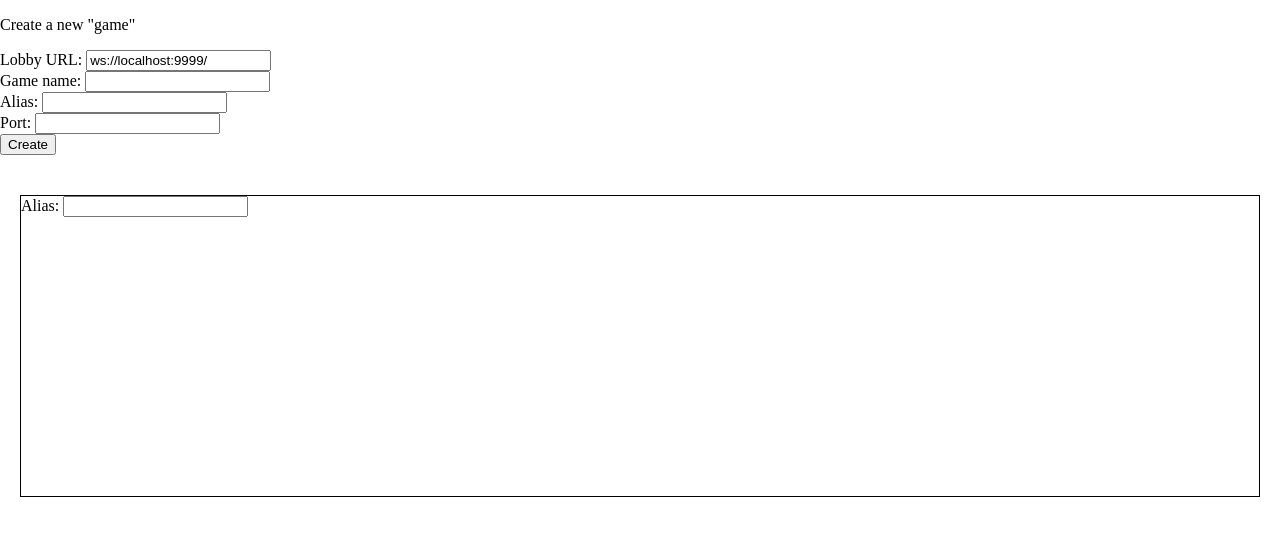
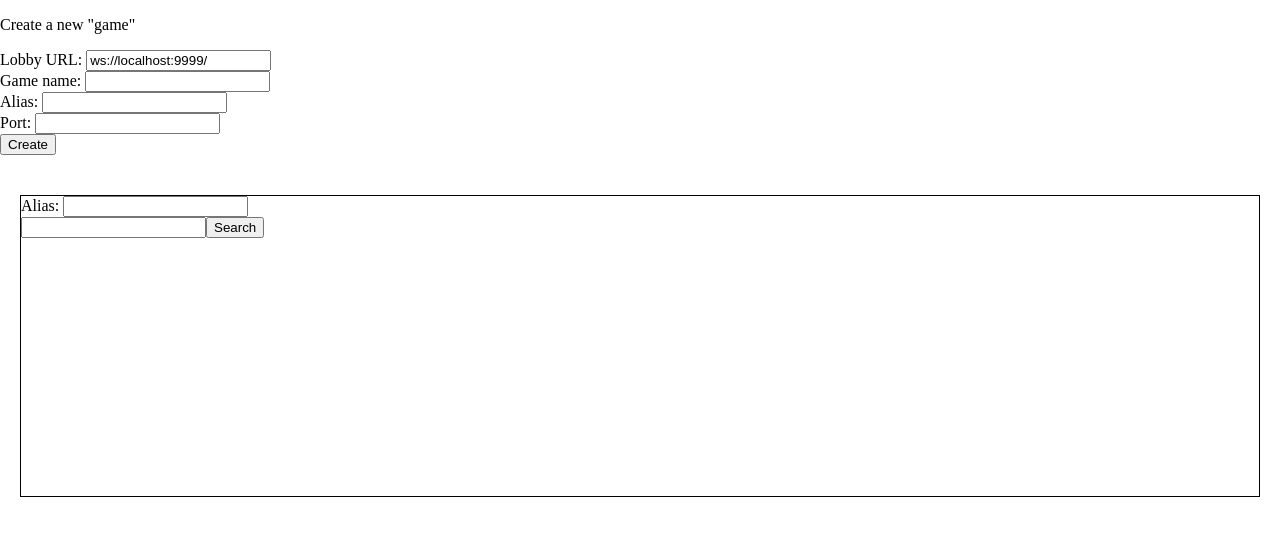
Before and after one commit to flackr/lobby, a browser extension: page samples/chat/index.html in a window 1280 px wide. Drawn offline with Linux system fonts and the light colour scheme; files that its build step writes are made by us from their sources; no server answers; files whose address does not match are found by name.

Commit message:
Restore chat lobby.

```diff
--- a/samples/chat/css/chat.css
+++ b/samples/chat/css/chat.css
@@ -41,15 +41,21 @@ body.connected > #connection,
 }
 
 #chat-game-lobby-container {
+  -webkit-box-orient: vertical;
+  -webkit-box-align: justify;
+  -webkit-box-patck: stretch;
   border: 1px solid black;
+  display: -webkit-box;
   height: 300px;
   margin: 40px 20px 20px 20px;
 }
 
-#chat-game-list {
+#chat-lobby {
+  -webkit-box-flex: 1;
+  position: relative;
   width: 100%;
 }
 
-#chat-game-list .game-list-name-column {
+#chat-lobby .game-list-name-column {
   display: none;
 }
--- a/samples/chat/index.html
+++ b/samples/chat/index.html
@@ -22,7 +22,7 @@
       </div>
       <div id="chat-game-lobby-container">
         Alias: <input type="text" id="alias"><br>
-        <div id="chat-game-list" class="game-lobby-list">
+        <div id="chat-lobby">
         </div>
       </div>
     </div>
--- a/samples/chat/js/chat.js
+++ b/samples/chat/js/chat.js
@@ -3,6 +3,7 @@ function $(id) {
 }
 
 document.addEventListener('DOMContentLoaded', function() {
+  lobby.GameLobby.decorate($('chat-lobby'));
   $('createGame').style.display = lobby.serverCapable() ? 'block' : 'none';
   $('createGameBtn').addEventListener('click', function() {
     var host;
@@ -11,7 +12,7 @@ document.addEventListener('DOMContentLoaded', function() {
       window.client = new ChatClient($('connection'), new lobby.Client(address), $('localAlias').value);
     });
   });
-  $('chat-game-list').onSelectGame = function(game) {
+  $('chat-lobby').onSelectGame = function(game) {
     window.client = new ChatClient($('connection'), new lobby.Client(game), $('alias').value);
   };
 });
```
